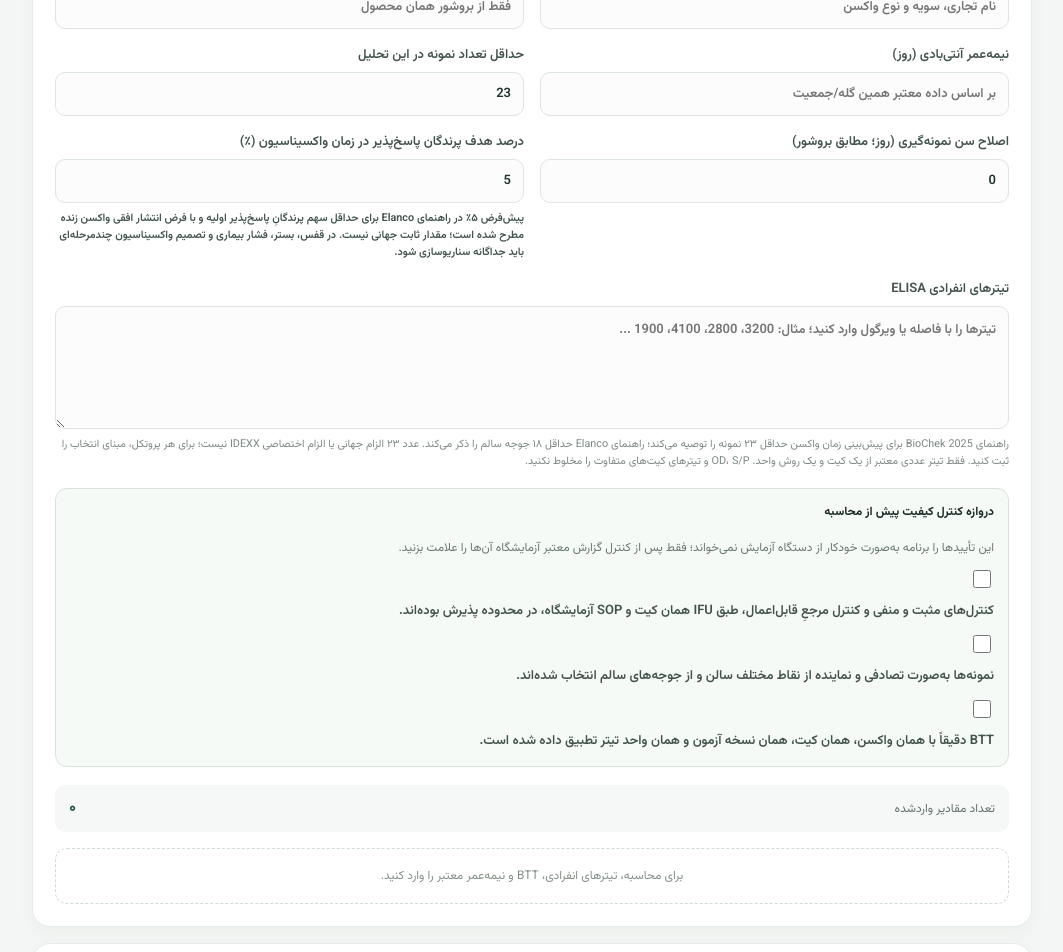
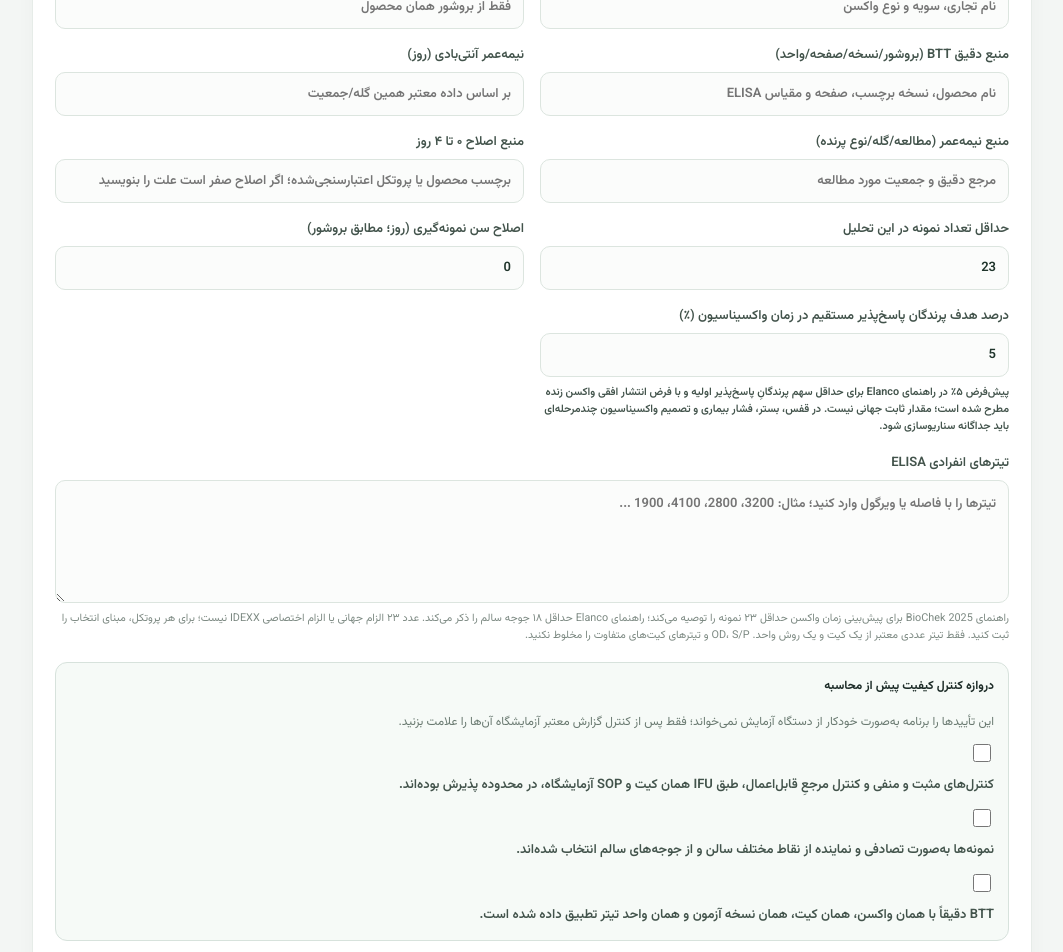
Before and after one commit to dradine/Adine-Poultry-health, a React (Vite) app: page / in a window 1280 px wide. Shown: the part 820-1772 px from the top of the page, without its empty margins (108-1171 px from the left). Built offline with nearby package versions, Linux system fonts and the light colour scheme.

Commit message:
Require provenance for vaccine BTT half-life and sampling correction inputs

```diff
--- a/src/App.tsx
+++ b/src/App.tsx
@@ -18,6 +18,9 @@ type SavedAnalysis = {
   samplingAge: string
   kitName: string
   vaccineName: string
+  bttSource: string
+  halfLifeSource: string
+  correctionSource: string
   btt: string
   halfLife: string
   correctionDays: string
@@ -77,6 +80,9 @@ export default function App() {
   const [titersText, setTitersText] = useState('')
   const [kitName, setKitName] = useState('')
   const [vaccineName, setVaccineName] = useState('')
+  const [bttSource, setBttSource] = useState('')
+  const [halfLifeSource, setHalfLifeSource] = useState('')
+  const [correctionSource, setCorrectionSource] = useState('')
   const [plateQcAccepted, setPlateQcAccepted] = useState(false)
   const [randomSamplingConfirmed, setRandomSamplingConfirmed] = useState(false)
   const [pairingVerified, setPairingVerified] = useState(false)
@@ -86,7 +92,7 @@ export default function App() {
 
   const titers = useMemo(() => parseTiters(titersText), [titersText])
   const calculation = useMemo(() => {
-    if (!kitName.trim() || !vaccineName.trim() || !btt || !halfLife || titers.length === 0) return { result: null, error: '' }
+    if (!kitName.trim() || !vaccineName.trim() || !bttSource.trim() || !halfLifeSource.trim() || !correctionSource.trim() || !btt || !halfLife || titers.length === 0) return { result: null, error: '' }
     const gateErrors = validateIbdRunGate({ plateControlsAccepted: plateQcAccepted, representativeRandomSampling: randomSamplingConfirmed, assayVaccinePairingVerified: pairingVerified })
     if (gateErrors.length) return { result: null, error: gateErrors.join(' ') }
     try {
@@ -105,7 +111,7 @@ export default function App() {
     } catch (cause) {
       return { result: null, error: cause instanceof Error ? cause.message : 'ورودی‌ها معتبر نیستند.' }
     }
-  }, [samplingAge, btt, halfLife, susceptiblePercent, correctionDays, minimumSampleCount, titers, kitName, vaccineName, plateQcAccepted, randomSamplingConfirmed, pairingVerified])
+  }, [samplingAge, btt, halfLife, susceptiblePercent, correctionDays, minimumSampleCount, titers, kitName, vaccineName, bttSource, halfLifeSource, correctionSource, plateQcAccepted, randomSamplingConfirmed, pairingVerified])
   const result = calculation.result
   const calculationError = calculation.error
   const sensitivity = useMemo(() => {
@@ -156,6 +162,9 @@ export default function App() {
       samplingAge,
       kitName: kitName.trim(),
       vaccineName: vaccineName.trim(),
+      bttSource: bttSource.trim(),
+      halfLifeSource: halfLifeSource.trim(),
+      correctionSource: correctionSource.trim(),
       btt,
       halfLife,
       correctionDays,
@@ -182,6 +191,9 @@ export default function App() {
     setSamplingAge(item.samplingAge)
     setKitName(item.kitName)
     setVaccineName(item.vaccineName)
+    setBttSource(item.bttSource || '')
+    setHalfLifeSource(item.halfLifeSource || '')
+    setCorrectionSource(item.correctionSource || '')
     setBtt(item.btt)
     setHalfLife(item.halfLife)
     setCorrectionDays(item.correctionDays)
@@ -289,8 +301,17 @@ export default function App() {
           <label>BTT محصول (تیتر)
             <input inputMode="decimal" value={btt} onChange={(e) => setBtt(e.target.value)} placeholder="فقط از بروشور همان محصول" />
           </label>
+          <label>منبع دقیق BTT (بروشور/نسخه/صفحه/واحد)
+            <input value={bttSource} onChange={(e) => setBttSource(e.target.value)} placeholder="نام محصول، نسخه برچسب، صفحه و مقیاس ELISA" />
+          </label>
           <label>نیمه‌عمر آنتی‌بادی (روز)
             <input inputMode="decimal" value={halfLife} onChange={(e) => setHalfLife(e.target.value)} placeholder="بر اساس داده معتبر همین گله/جمعیت" />
+          </label>
+          <label>منبع نیمه‌عمر (مطالعه/گله/نوع پرنده)
+            <input value={halfLifeSource} onChange={(e) => setHalfLifeSource(e.target.value)} placeholder="مرجع دقیق و جمعیت مورد مطالعه" />
+          </label>
+          <label>منبع اصلاح ۰ تا ۴ روز
+            <input value={correctionSource} onChange={(e) => setCorrectionSource(e.target.value)} placeholder="برچسب محصول یا پروتکل اعتبارسنجی‌شده؛ اگر اصلاح صفر است علت را بنویسید" />
           </label>
           <label>حداقل تعداد نمونه در این تحلیل
             <input inputMode="numeric" value={minimumSampleCount} onChange={(e) => setMinimumSampleCount(e.target.value)} />
@@ -298,7 +319,7 @@ export default function App() {
           <label>اصلاح سن نمونه‌گیری (روز؛ مطابق بروشور)
             <input inputMode="decimal" value={correctionDays} onChange={(e) => setCorrectionDays(e.target.value)} />
           </label>
-          <label>درصد هدف پرندگان پاسخ‌پذیر در زمان واکسیناسیون (٪)
+          <label>درصد هدف پرندگان پاسخ‌پذیر مستقیم در زمان واکسیناسیون (٪)
             <input inputMode="decimal" value={susceptiblePercent} onChange={(e) => setSusceptiblePercent(e.target.value)} />
             <small>پیش‌فرض ۵٪ در راهنمای Elanco برای حداقل سهم پرندگانِ پاسخ‌پذیر اولیه و با فرض انتشار افقی واکسن زنده مطرح شده است؛ مقدار ثابت جهانی نیست. در قفس، بستر، فشار بیماری و تصمیم واکسیناسیون چندمرحله‌ای باید جداگانه سناریوسازی شود.</small>
           </label>
@@ -353,7 +374,7 @@ export default function App() {
             <p>این عدد زمان قطعی واکسیناسیون نیست. تا زمانی که نسخه دقیق کیت و محصول، BTT، مقیاس تیتر و نیمه‌عمر مستند و تأیید نشده‌اند، خروجی فقط محاسبه ریاضی مقدماتی است.</p>
           </div>
         ) : (
-          <div className="empty-result">{calculationError || 'برای محاسبه، تیترهای انفرادی، BTT و نیمه‌عمر معتبر را وارد کنید.'}</div>
+          <div className="empty-result">{calculationError || 'برای محاسبه، تیترهای انفرادی، BTT، نیمه‌عمر و منبع مستند هر پارامتر را وارد و کنترل‌های کیفیت را تأیید کنید.'}</div>
         )}
         {result && (
           <div className="save-analysis-row">
```
